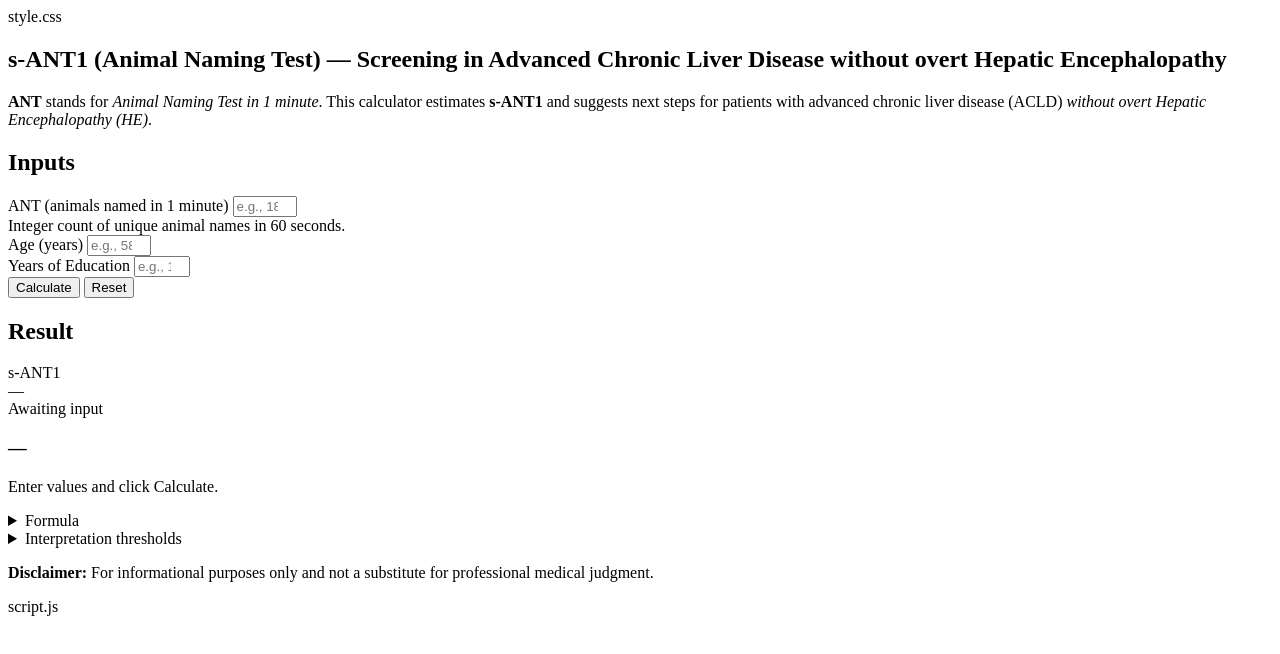
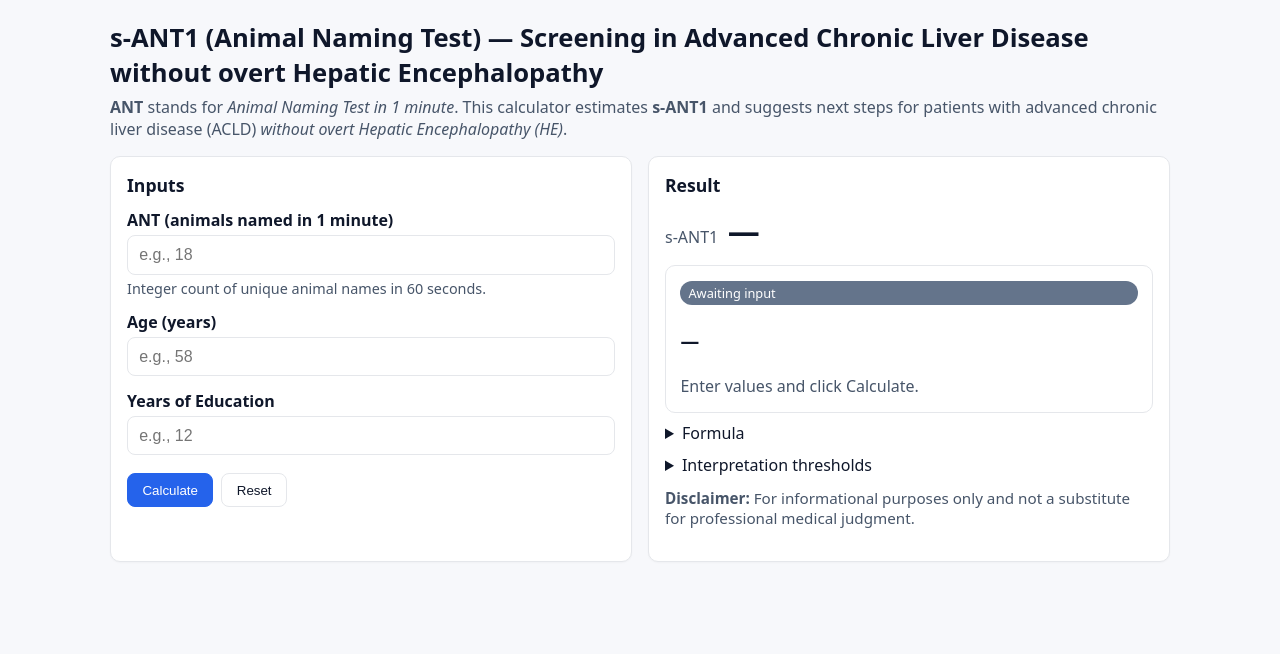
Before and after one commit to SANT1-HE/S-ANT1.HE, a plain HTML site: page index.html in a window 1280 px wide. Drawn offline with Linux system fonts and the light colour scheme.

Commit message:
Update index.html
add style and script correct path

```diff
--- a/index.html
+++ b/index.html
@@ -5,8 +5,7 @@
   <meta name="viewport" content="width=device-width, initial-scale=1" />
   <title>s‑ANT1 — Screening in ACLD without overt HE</title>
   <meta name="description" content="s‑ANT1 calculator (Animal Naming Test) for Advanced Chronic Liver Disease without overt Hepatic Encephalopathy." />
-  <!-- IMPORTANT: The href must exactly match the filename and path -->
-  style.css
+  <link rel="stylesheet" href="./style.css" />
 </head>
 <body>
   <section class="mdc-container">
@@ -89,8 +88,6 @@
       </section>
     </div>
   </section>
-
-  <!-- IMPORTANT: Load your JS after the DOM so elements exist -->
-  script.js</script>
+  <script src="./script.js"></script>
 </body>
 </html>
```
